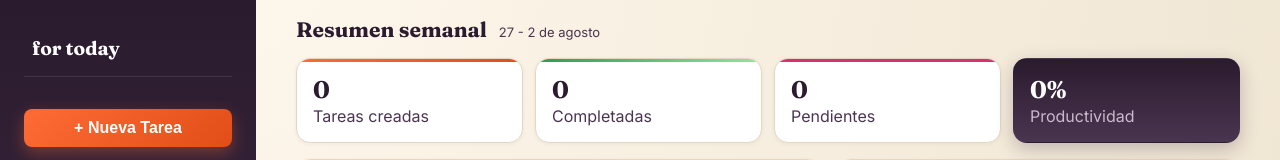
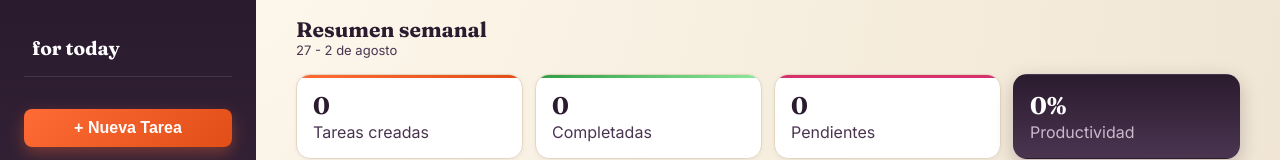
Before and after one commit to candelariaferrari/proyectoM4_CandelariaFerrari, a React (Vite) app: page /summary in a window 1280 px wide. Shown: the top 160 px of the page. Built offline with nearby package versions, Linux system fonts and the light colour scheme; no server answers; the database is empty; sample sign-in values are in the browser's storage.

Commit message:
fix: agregar espacio inferior en Resumen para que el scroll no tape contenido con el bottom nav

```diff
--- a/src/pages/Summary/Summary.css
+++ b/src/pages/Summary/Summary.css
@@ -1,6 +1,9 @@
 .resumen-page {
   padding: 1rem 2.5rem;
+  padding-bottom: 96px;
 }
+
+
 
 .resumen-page__status {
   padding: 24px 20px;
@@ -16,15 +19,16 @@
 
 .resumen-header {
   display: flex;
-  align-items: baseline;
-  gap: 12px;
+  flex-direction: column;
+
   margin-bottom: 1rem;
   animation: fadeInUp .4s ease both;
 }
 
 .resumen-header h2 {
   font-size: 21px;
-  margin: 0;
+  margin: 0px;
+  padding: 0px;
 }
 
 .resumen-header__range {
```
